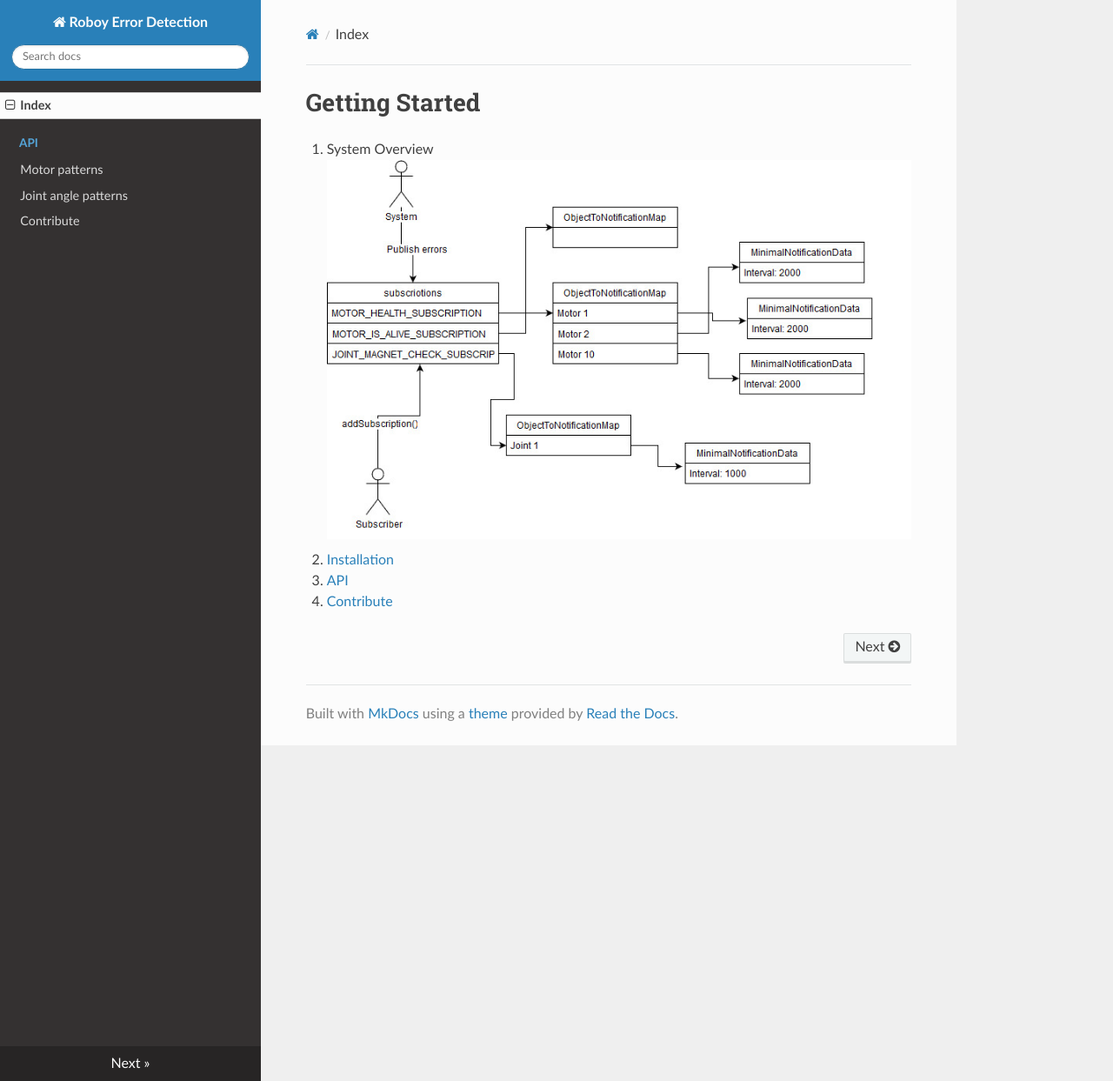
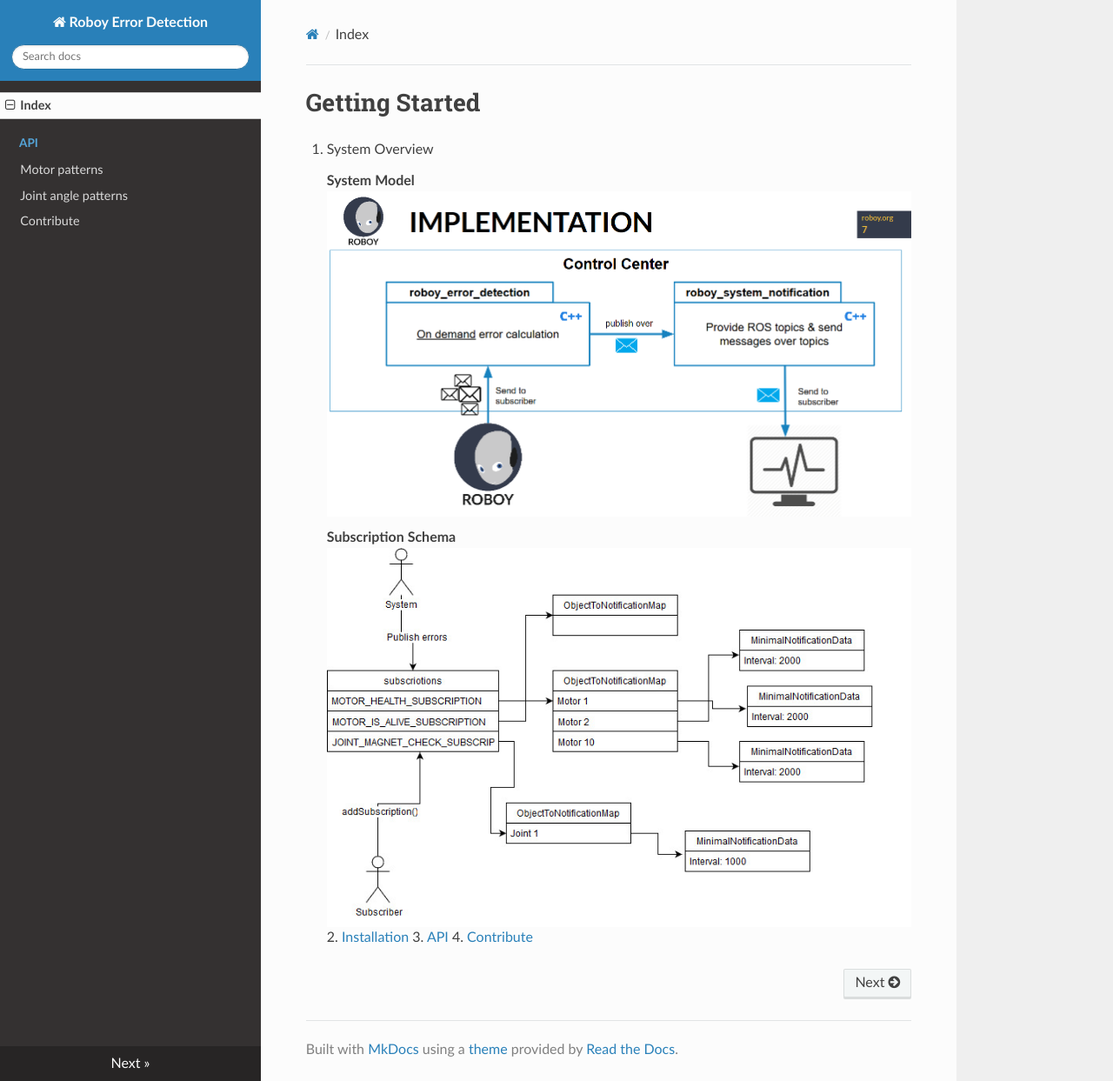
Before and after one commit to Roboy/roboy_error_detection, an MkDocs documentation site: the page built from docs/index.md, in a window 1280 px wide and 1243 px high. Shown: the whole window at 87% size. Built offline with MkDocs 1.6.1, drawn with Linux system fonts in a browser that asks for light colours; nearby versions of some CDN libraries; old or Windows-style settings are respelled for this version of MkDocs.

Commit message:
Add system model screenshot in docs

```diff
--- a/docs/index.md
+++ b/docs/index.md
@@ -1,7 +1,12 @@
 # Getting Started
 
 1. System Overview
-![Subscription Schema](./screenshots/RoboyErrorDetection_Subscription_Schema.jpg)
+
+    **System Model**
+    ![System overview](./screenshots/slide_system_overview.PNG)
+
+    **Subscription Schema**
+    ![Subscription Schema](./screenshots/RoboyErrorDetection_Subscription_Schema.jpg)
 2. [Installation](https://github.com/CapChrisCap/roboy_error_detection/README.md)
 3. [API](motor-error-detection.md)
 4. [Contribute](contribute.md)
```
Also changed, not shown: docs/screenshots/slide_system_overview.PNG (added).
